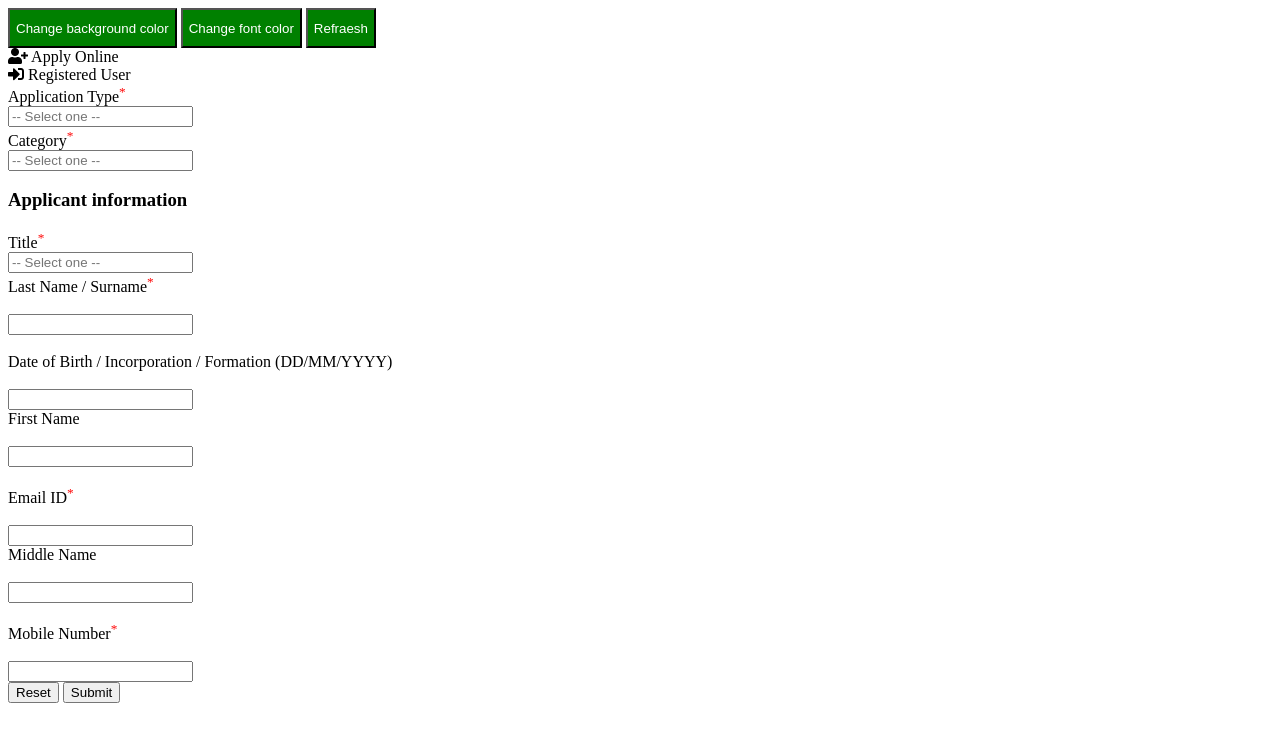
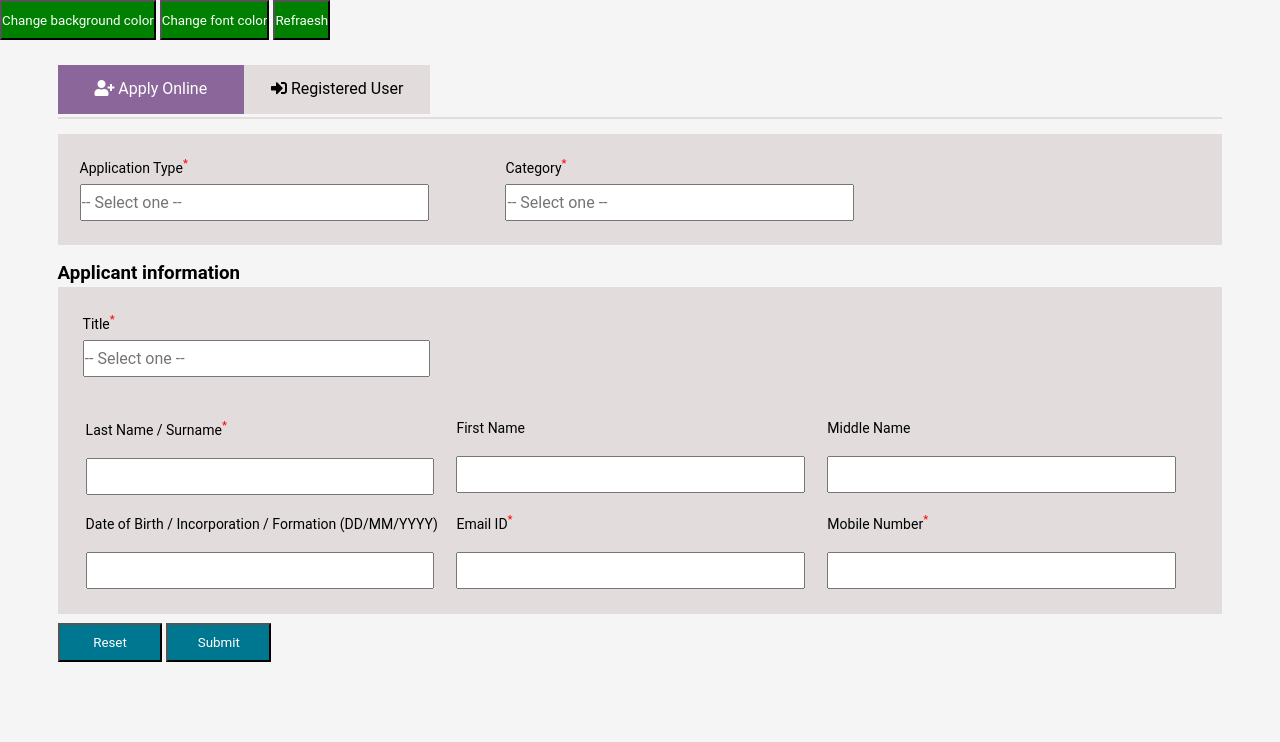
Before and after one commit to Freelancer-U-B/Form, a plain HTML site: page index.html in a window 1280 px wide. Drawn offline with Linux system fonts and the light colour scheme.

Commit message:
Stylesheet link change

```diff
--- a/index.html
+++ b/index.html
@@ -2,7 +2,7 @@
 <html lang="en">
 <head>
 	<title>REGISTRATION FORM</title>
-	<link rel="stylesheet" type="text/css" href="../CSS/style.css">
+	<link rel="stylesheet" type="text/css" href="css/main.css">
 	<link rel="stylesheet" type="text/css" href="https://use.fontawesome.com/releases/v5.8.2/css/all.css">
 </head>
 <body id="all">
```
